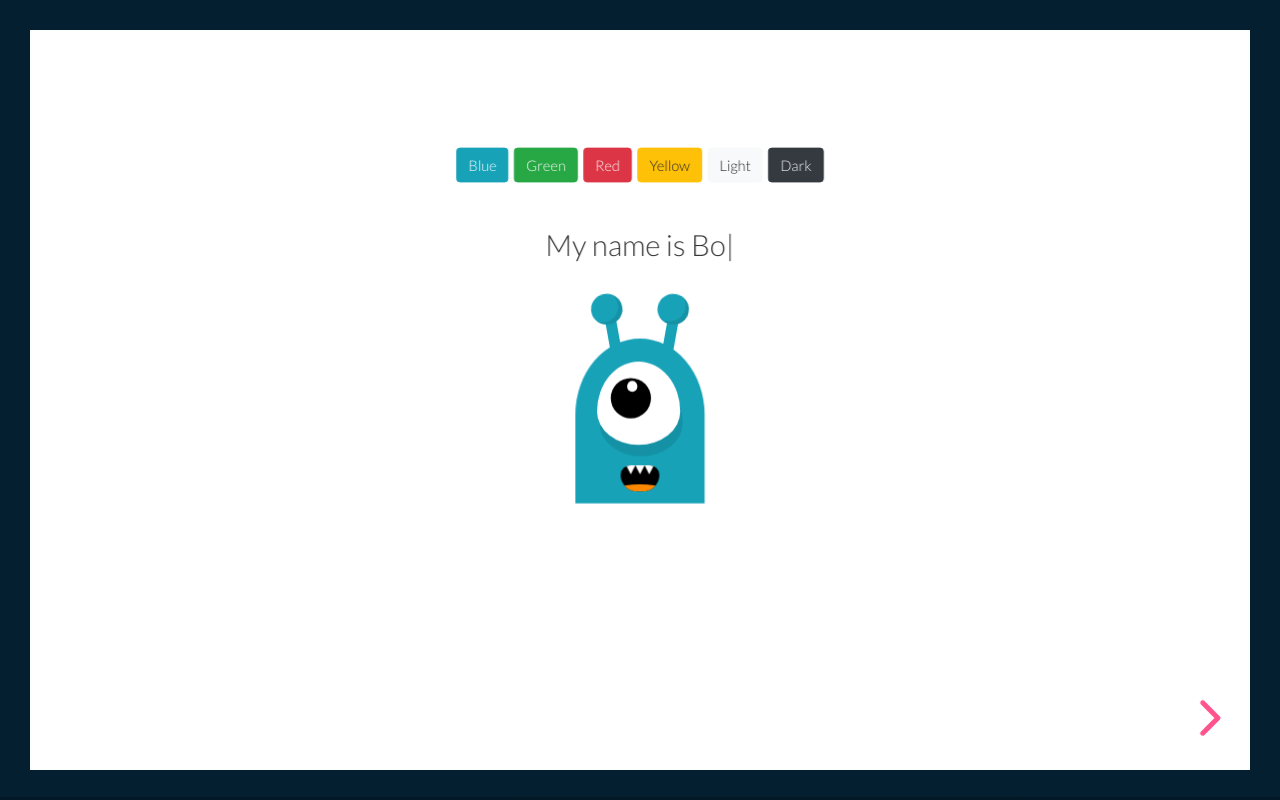
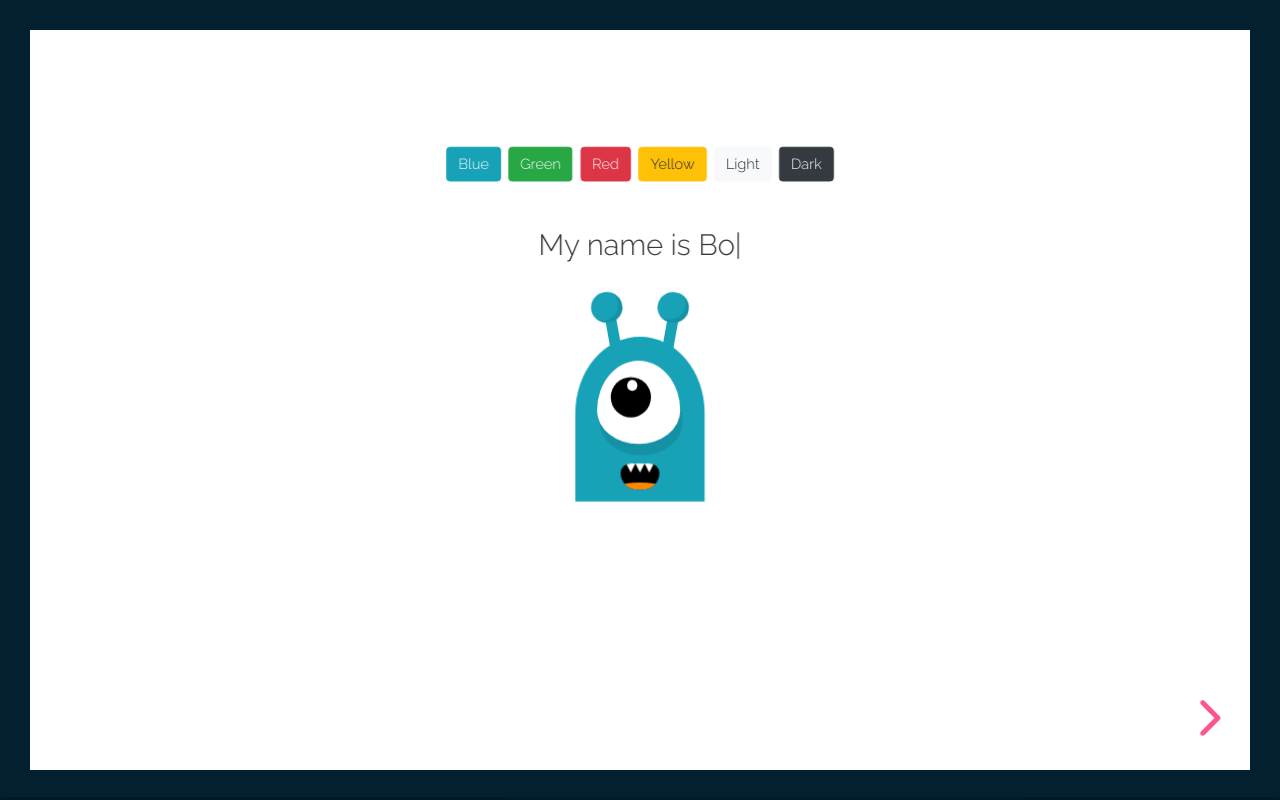
Before and after one commit to JasonNeo/js, a website: page index.html in a window 1280 px wide. Drawn offline with Linux system fonts and the light colour scheme.

Commit message:
Changed fonts

```diff
--- a/css/theme/sunburst.css
+++ b/css/theme/sunburst.css
@@ -2,7 +2,7 @@
 
   [ sunblind ]
 
-  A blindingly sunny theme for Reveal.js with Lora + Leto fonts and a colorful border.
+  A blindingly sunny theme for Reveal.js with Montserrat + Leto fonts and a colorful border.
   By Josh Dzielak, https://dzello.com/, License MIT
 
   The bold border is optional and requires some HTML. To use it:
@@ -27,8 +27,8 @@
   }
 
 */
-@import url(https://fonts.googleapis.com/css?family=Lato:300,700);
-@import url(https://fonts.googleapis.com/css?family=Lora:700);
+@import url(https://fonts.googleapis.com/css?family=Raleway:300,700);
+@import url(https://fonts.googleapis.com/css?family=Montserrat:700);
 section.has-light-background, section.has-light-background h1, section.has-light-background h2, section.has-light-background h3, section.has-light-background h4, section.has-light-background h5, section.has-light-background h6 {
   color: #141414; }
 
@@ -88,7 +88,7 @@ body {
   background-color: #fff; }
 
 .reveal {
-  font-family: "Lato", serif;
+  font-family: "Raleway", serif;
   font-size: 32px;
   font-weight: normal;
   color: #363636; }
@@ -119,7 +119,7 @@ body {
 .reveal h6 {
   margin: 0 0 20px 0;
   color: #141414;
-  font-family: "Lora", sans-serif;
+  font-family: "Montserrat", sans-serif;
   font-weight: 700;
   line-height: 1.2;
   letter-spacing: normal;
```
